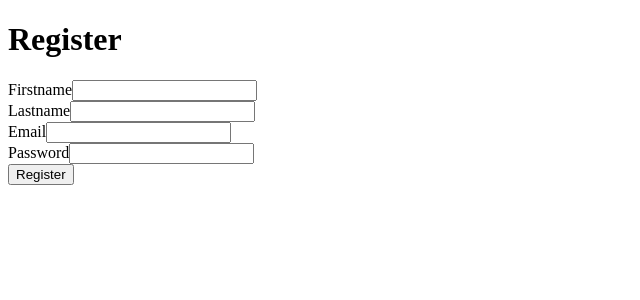
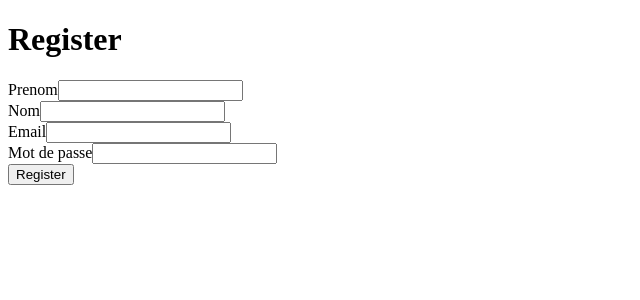
Before and after one commit to Artpare4/MeteoWeb, a Symfony app: template templates/registration/register.html.twig in a window 1280 px wide. Shown: the top 300 px of the page, without its empty margins (0-640 px from the left). Run offline with Twig, Linux system fonts and the light colour scheme; the template is opened without the code that fills it, so the values that code supplies are empty; form fields are guessed from the names that the template uses; some libraries are stand-ins or nearby versions.

Commit message:
Ajout des label au champ du formulaire d'inscription

```diff
--- a/templates/registration/register.html.twig
+++ b/templates/registration/register.html.twig
@@ -8,11 +8,17 @@
     {{ form_errors(registrationForm) }}
 
     {{ form_start(registrationForm) }}
-        {{ form_row(registrationForm.firstname) }}
-        {{ form_row(registrationForm.lastname) }}
-        {{ form_row(registrationForm.email) }}
+        {{ form_row(registrationForm.firstname,{
+            label: 'Prenom'
+        }) }}
+        {{ form_row(registrationForm.lastname,{
+            label: 'Nom'
+        }) }}
+        {{ form_row(registrationForm.email,{
+            label: 'Email'
+        }) }}
         {{ form_row(registrationForm.plainPassword, {
-            label: 'Password'
+            label: 'Mot de passe'
         }) }}
 
         <button type="submit" class="btn">Register</button>
```
